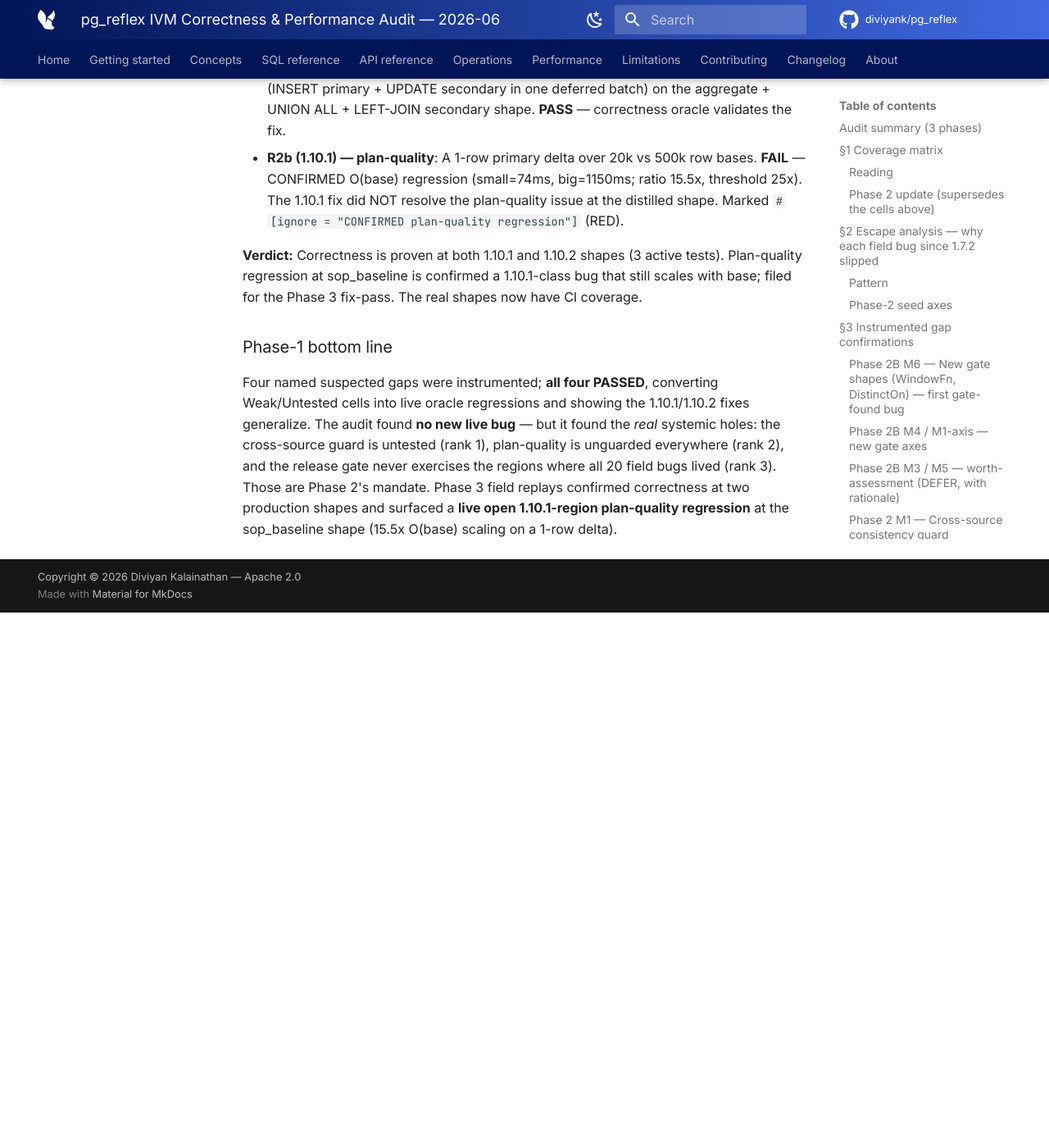
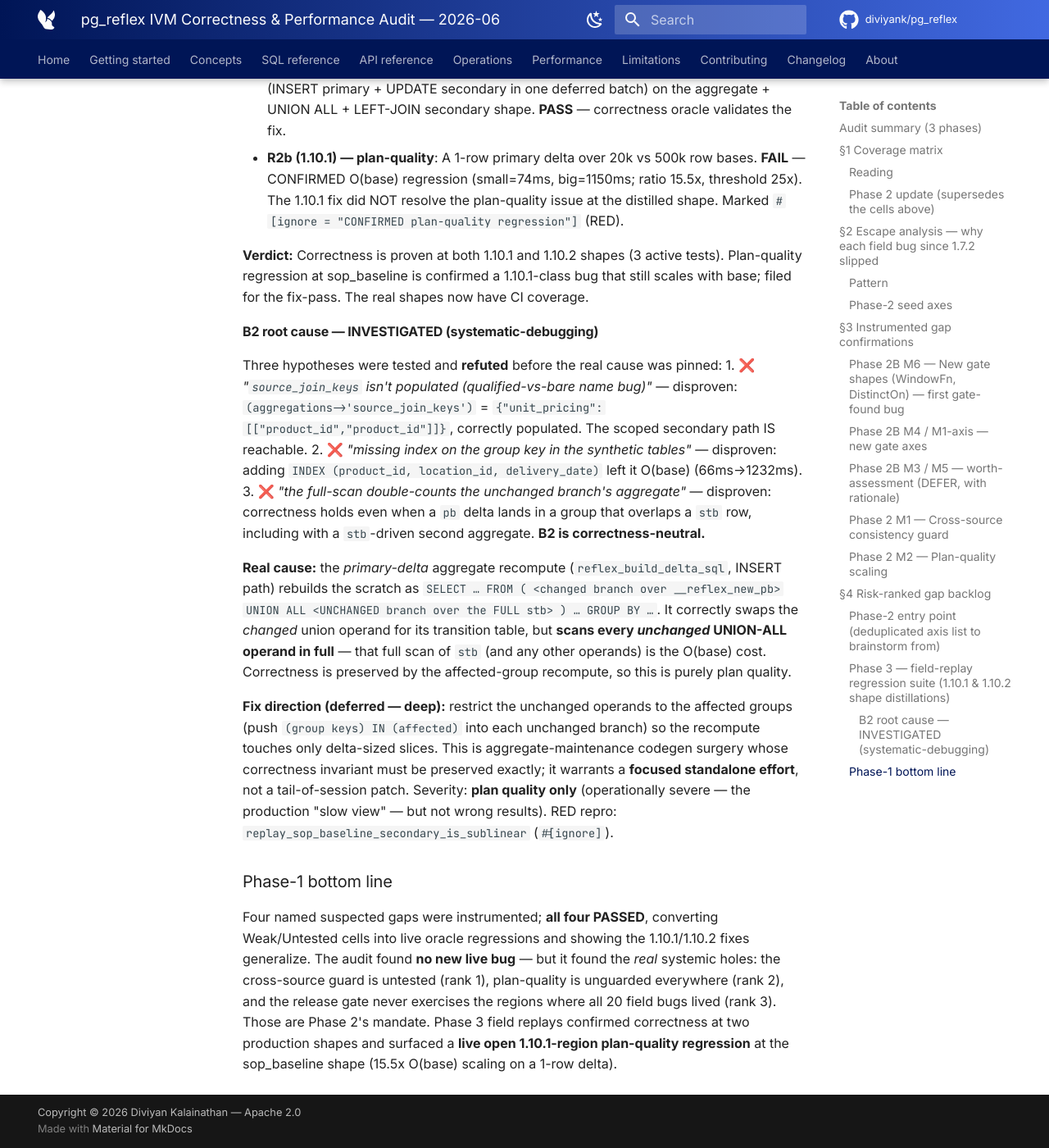
Before and after one commit to diviyank/pg_reflex, an MkDocs documentation site: the page built from docs/audit/2026-06-ivm-audit.md, in a window 1280 px wide and 1400 px high, scrolled down 17673 px. Shown: the whole window at 82% size. Built offline with MkDocs 1.6.1 and Material for MkDocs 9.7.7, drawn with Linux system fonts in a browser that asks for light colours; comment, search, counter and statistics services are not loaded; before the commit the page ends 18420 px from its top, so only the background shows below that.

Commit message:
docs(audit): B2 root cause investigated — full-scan of unchanged UNION-ALL operand
systematic-debugging refuted 3 hypotheses (source_join_keys empty; missing index;
double-count) and pinned the real cause: the primary-delta recompute swaps the
changed union operand for its transition table but full-scans the UNCHANGED
operands. Correctness-neutral; plan-quality only. Fix deferred as a focused effort.

Co-Authored-By: Claude Opus 4.8 (1M context) <noreply@anthropic.com>

```diff
--- a/docs/audit/2026-06-ivm-audit.md
+++ b/docs/audit/2026-06-ivm-audit.md
@@ -290,7 +290,35 @@ Per §4 gap #6 (rank 3), two production views that caused the worst field incide
 - **R2a (1.10.1) — `sop_incoming_stock_baseline_view` correctness**: Multi-source mutation (INSERT primary + UPDATE secondary in one deferred batch) on the aggregate + UNION ALL + LEFT-JOIN secondary shape. **PASS** — correctness oracle validates the fix.
 - **R2b (1.10.1) — plan-quality**: A 1-row primary delta over 20k vs 500k row bases. **FAIL** — CONFIRMED O(base) regression (small=74ms, big=1150ms; ratio 15.5x, threshold 25x). The 1.10.1 fix did NOT resolve the plan-quality issue at the distilled shape. Marked `#[ignore = "CONFIRMED plan-quality regression"]` (RED).
 
-**Verdict:** Correctness is proven at both 1.10.1 and 1.10.2 shapes (3 active tests). Plan-quality regression at sop_baseline is confirmed a 1.10.1-class bug that still scales with base; filed for the Phase 3 fix-pass. The real shapes now have CI coverage.
+**Verdict:** Correctness is proven at both 1.10.1 and 1.10.2 shapes (3 active tests). Plan-quality regression at sop_baseline is confirmed a 1.10.1-class bug that still scales with base; filed for the fix-pass. The real shapes now have CI coverage.
+
+#### B2 root cause — INVESTIGATED (systematic-debugging)
+
+Three hypotheses were tested and **refuted** before the real cause was pinned:
+1. ❌ *"`source_join_keys` isn't populated (qualified-vs-bare name bug)"* — disproven:
+   `(aggregations->'source_join_keys')` = `{"unit_pricing": [["product_id","product_id"]]}`,
+   correctly populated. The scoped secondary path IS reachable.
+2. ❌ *"missing index on the group key in the synthetic tables"* — disproven: adding
+   `INDEX (product_id, location_id, delivery_date)` left it O(base) (66ms→1232ms).
+3. ❌ *"the full-scan double-counts the unchanged branch's aggregate"* — disproven:
+   correctness holds even when a `pb` delta lands in a group that overlaps a `stb`
+   row, including with a `stb`-driven second aggregate. **B2 is correctness-neutral.**
+
+**Real cause:** the *primary-delta* aggregate recompute (`reflex_build_delta_sql`,
+INSERT path) rebuilds the scratch as
+`SELECT … FROM ( <changed branch over __reflex_new_pb> UNION ALL <UNCHANGED branch
+over the FULL stb> ) … GROUP BY …`. It correctly swaps the *changed* union operand
+for its transition table, but **scans every *unchanged* UNION-ALL operand in full**
+— that full scan of `stb` (and any other operands) is the O(base) cost. Correctness
+is preserved by the affected-group recompute, so this is purely plan quality.
+
+**Fix direction (deferred — deep):** restrict the unchanged operands to the
+affected groups (push `(group keys) IN (affected)` into each unchanged branch) so
+the recompute touches only delta-sized slices. This is aggregate-maintenance
+codegen surgery whose correctness invariant must be preserved exactly; it warrants
+a **focused standalone effort**, not a tail-of-session patch. Severity: **plan
+quality only** (operationally severe — the production "slow view" — but not wrong
+results). RED repro: `replay_sop_baseline_secondary_is_sublinear` (`#[ignore]`).
 
 ### Phase-1 bottom line
 
```
